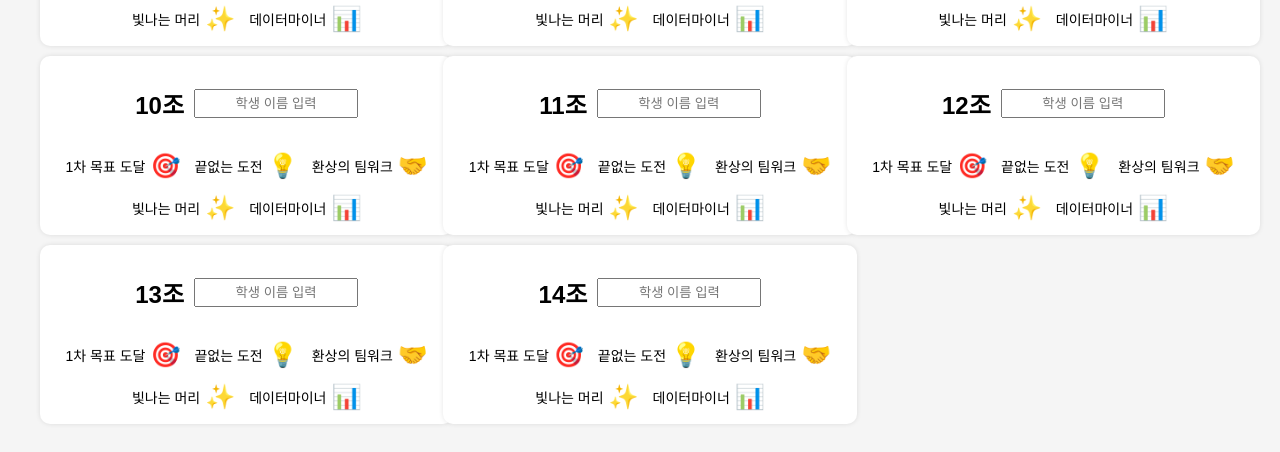
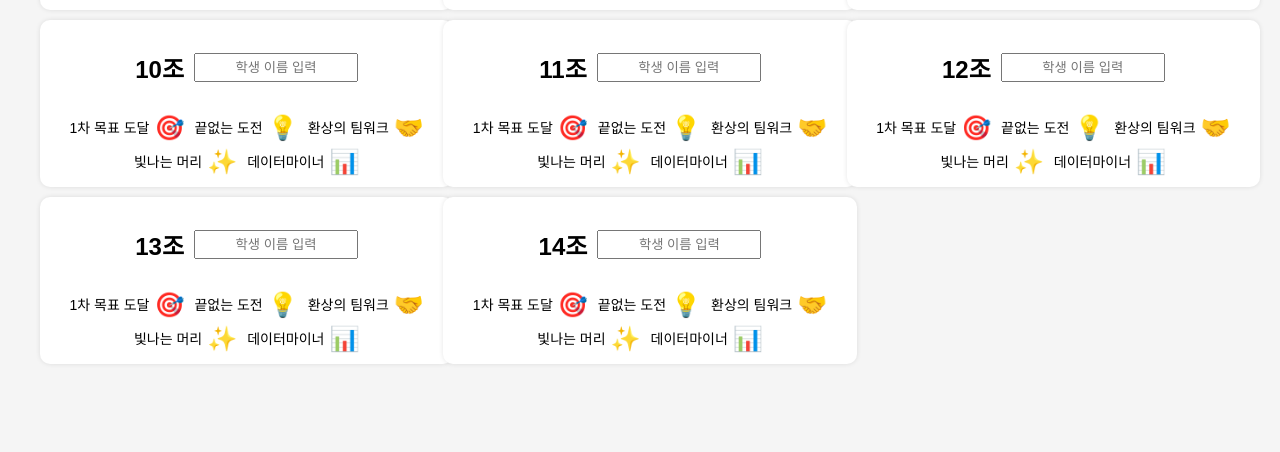
Before and after one commit to sciencegom/realtime-reward-board, a plain HTML site: page index.html in a window 1280 px wide. Shown: the part 676-1128 px from the top of the page. After the commit the page ends 1068 px from the top, so only its background shows below. Drawn offline with Linux system fonts and the light colour scheme; no server answers.

Commit message:
Update index.html

```diff
--- a/index.html
+++ b/index.html
@@ -9,9 +9,9 @@
     h1 { text-align: center; }
     #teams { display: grid; grid-template-columns: repeat(auto-fit, minmax(380px, 1fr)); gap: 10px; max-width: 1200px; margin: 0 auto; }
     .team { background: #fff; border-radius: 10px; padding: 10px; box-shadow: 0 0 5px rgba(0,0,0,0.1); display: flex; flex-direction: column; align-items: center; justify-content: center; width: 100%; }
-    .badge { cursor: pointer; margin: 3px; font-size: 24px; display: inline-flex; align-items: center; white-space: nowrap; }
+    .badge { cursor: pointer; margin: 3px; font-size: 24px; display: inline-flex; align-items: center; white-space: nowrap; line-height: 1; }
     .badge-label { font-size: 14px; margin-right: 5px; }
-    .badge-container { display: flex; flex-wrap: wrap; justify-content: center; gap: 8px; }
+    .badge-container { display: flex; flex-wrap: wrap; justify-content: center; gap: 4px; }
     .name-input { width: 150px; padding: 5px; text-align: center; }
     .team-header { display: flex; align-items: center; justify-content: center; gap: 10px; margin-bottom: 8px; }
     button { margin: 5px; padding: 8px 12px; }
```
